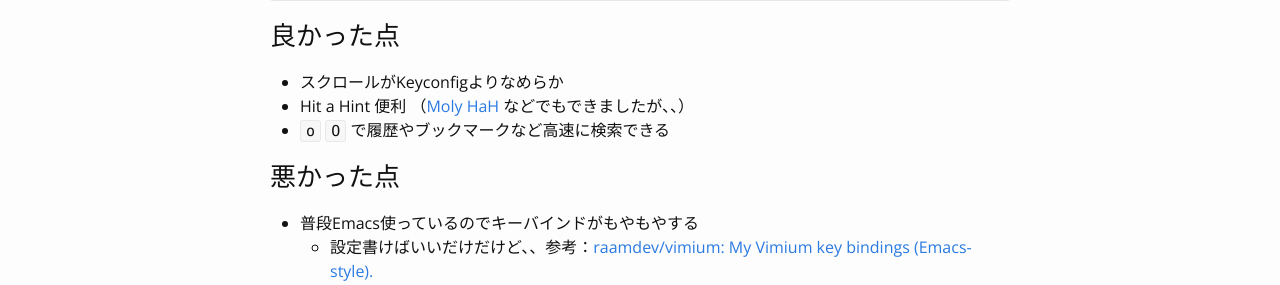
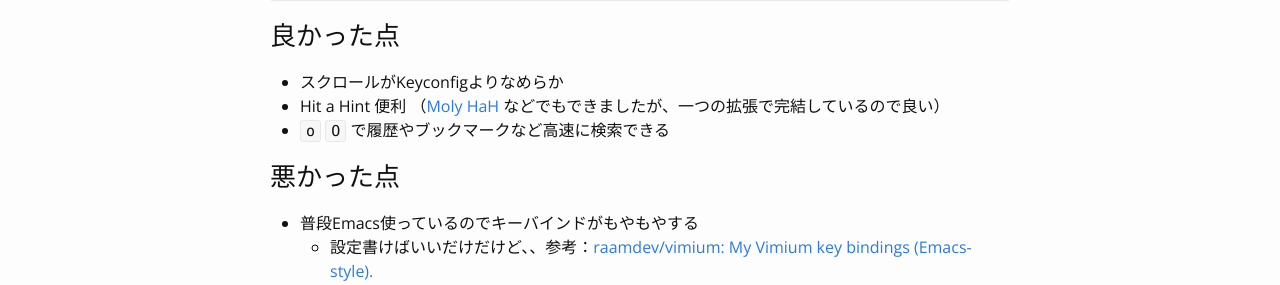
Before and after one commit to hushin/hushin.github.io, a Jekyll site: the page built from _posts/2016-11-07-chrome-keyconfig-to-vimium.md, in a window 1280 px wide. Shown: the part 887-1172 px from the top of the page. Built offline with Jekyll 4.4.1, drawn with Linux system fonts in a browser that asks for light colours; comment, search, counter and statistics services are not loaded.

Commit message:
fix typo

```diff
--- a/_posts/2016-11-07-chrome-keyconfig-to-vimium.md
+++ b/_posts/2016-11-07-chrome-keyconfig-to-vimium.md
@@ -36,7 +36,7 @@
 ### 良かった点
 
 - スクロールがKeyconfigよりなめらか
-- Hit a Hint 便利 （[Moly HaH](https://chrome.google.com/webstore/detail/moly-hah/pjoacnohgednppackhamgfalpkffeeek?hl=ja) などでもできましたが、、）
+- Hit a Hint 便利 （[Moly HaH](https://chrome.google.com/webstore/detail/moly-hah/pjoacnohgednppackhamgfalpkffeeek?hl=ja) などでもできましたが、一つの拡張で完結しているので良い）
 - `o` `O` で履歴やブックマークなど高速に検索できる
 
 ### 悪かった点
```
